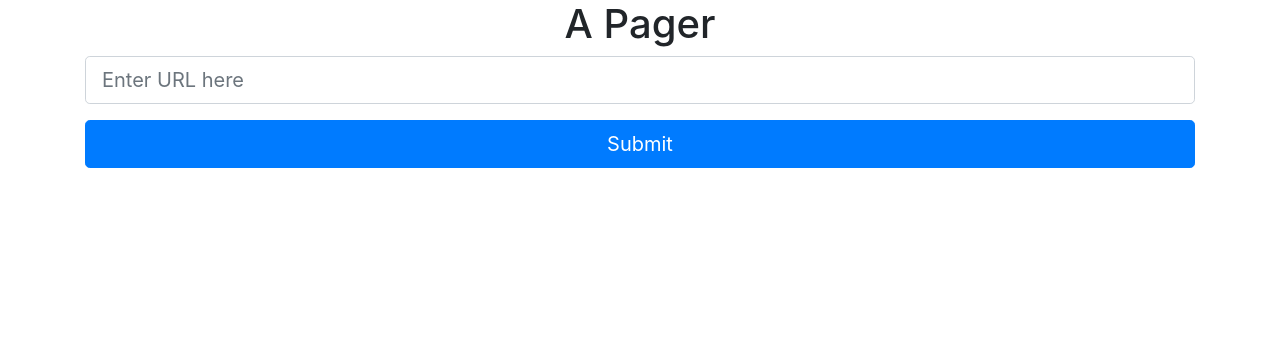
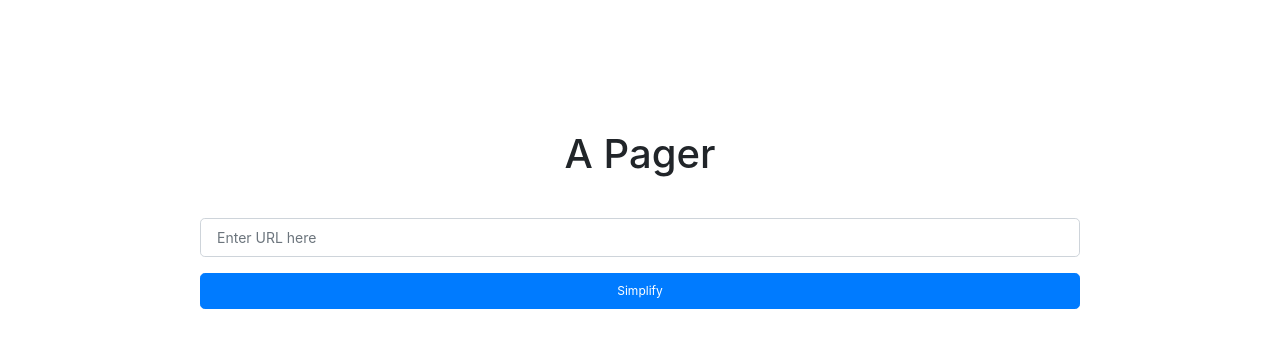
Before and after one commit to Lunastryke/a-pager, a React (Create React App) app in the folder client/: page / in a window 1280 px wide. Shown: the top 348 px of the page. Built offline with nearby package versions, Linux system fonts and the light colour scheme.

Commit message:
update design

```diff
--- a/client/src/App.js
+++ b/client/src/App.js
@@ -2,13 +2,15 @@ import React, { Fragment, useState } from 'react';
 import Webpage from './components/Webpage';
 import UrlForm from './components/UrlForm';
 import 'bootstrap/dist/css/bootstrap.min.css';
+import './index.css'
 
 const App = () => {
   const [data, setData] = useState('');
   return (
     <Fragment>
-      <UrlForm setData={setData} />
-      <Webpage data={data} />
+      <UrlForm className="url_form" setData={setData} />
+      {/* <button style={{textAlign: "center"}} >Its done</button> */}
+      <Webpage className="loaded_page" data={data} />
     </Fragment>
   );
 };
--- a/client/src/components/UrlForm.js
+++ b/client/src/components/UrlForm.js
@@ -18,11 +18,12 @@ const UrlForm = ({ setData }) => {
   };
 
   return (
-    <Container>
-      <h1 className='text-center'>A Pager</h1>
+    <Container style={{ /*backgroundColor: "black",*/ padding: "130px 130px 340px 130px"}}>
+      <h1 style={{ marginBottom: "40px"}} className='text-center'>A Pager</h1>
       <Form onSubmit={handleSubmit}>
         <Form.Group controlId='formUrl'>
           <Form.Control
+            style={{fontSize: "14px"}}
             type='url'
             placeholder='Enter URL here'
             size='lg'
@@ -30,8 +31,8 @@ const UrlForm = ({ setData }) => {
             onChange={e => setInput(e.target.value)}
           />
         </Form.Group>
-        <Button variant='primary' size='lg' type='submit' block>
-          Submit
+        <Button style={{fontSize: "12px"}} variant='primary' size='lg' type='submit' block>
+          Simplify
         </Button>
       </Form>
     </Container>
--- a/client/src/components/Webpage.js
+++ b/client/src/components/Webpage.js
@@ -10,9 +10,11 @@ const Webpage = ({ data }) => {
     <Fragment></Fragment>
   ) : (
     <Fragment>
-      <Container fluid>
-        <Jumbotron className='p-3'>
-          <Row>
+      <div style={{ textAlign: "center" }}>
+      <Container style={{padding: "150px"}} fluid>
+        <p>We have concised the page for you</p>
+        <Jumbotron style={{ border: "1px solid black", backgroundColor: "white" , borderRadius: "5px"}} className='p-3'>
+          <Row style={{margin: "50px"}}>
             <Col className='col-3'>
               <Image
                 src={data.image.imgSrc}
@@ -28,7 +30,9 @@ const Webpage = ({ data }) => {
           </Row>
         </Jumbotron>
       </Container>
-      <td dangerouslySetInnerHTML={{ __html: data.rawHtml }} />
+      </div>
+      <p style={{textAlign: "center"}}>The actual webpage</p>
+      <td style={{padding: "50px", border: "1px solid black", borderRadius: "5px"}} dangerouslySetInnerHTML={{ __html: data.rawHtml }} />
     </Fragment>
   );
 };
--- /dev/null
+++ b/client/src/index.css
@@ -0,0 +1,9 @@
+.url_form {
+    background-color: blueviolet;
+    padding: 5000px;
+}
+
+.loaded_page {
+    padding: 500px;
+    background-color: aqua;
+}
```
